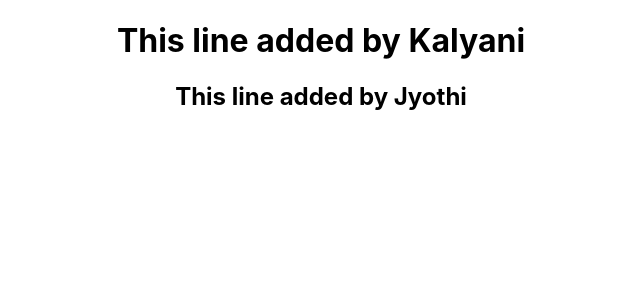
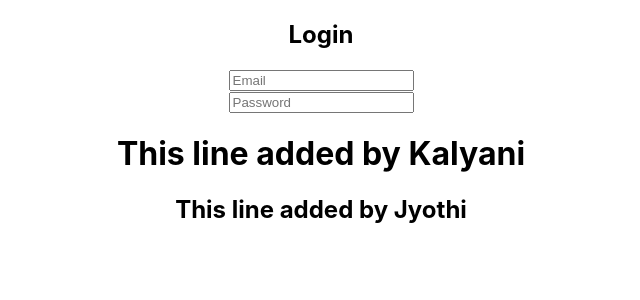
Before and after one commit to kalyaniB1998/PulseProject, a React (Create React App) app: page / in a window 1280 px wide. Shown: the top 300 px of the page, without its empty margins (319-959 px from the left). Built offline with nearby package versions, Linux system fonts and the light colour scheme.

Commit message:
added login page

```diff
--- a/src/App.js
+++ b/src/App.js
@@ -1,9 +1,11 @@
 
 import './App.css';
+import Login from './components/Login';
 
 function App() {
   return (
     <div className="App">
+      <Login></Login>
       <h1> This line added by Kalyani </h1>
       <h2>This line added by Jyothi</h2>
     </div>
--- /dev/null
+++ b/src/components/Login.js
@@ -0,0 +1,19 @@
+import React from 'react'
+
+function Login() {
+  return (
+    <div className='App'>
+        <form>
+            <h2>Login</h2>
+            <div>
+                <input placeholder='Email'></input>
+            </div>
+            <div>
+                <input placeholder='Password'></input>
+            </div>
+        </form>
+    </div>
+  )
+}
+
+export default Login
```
